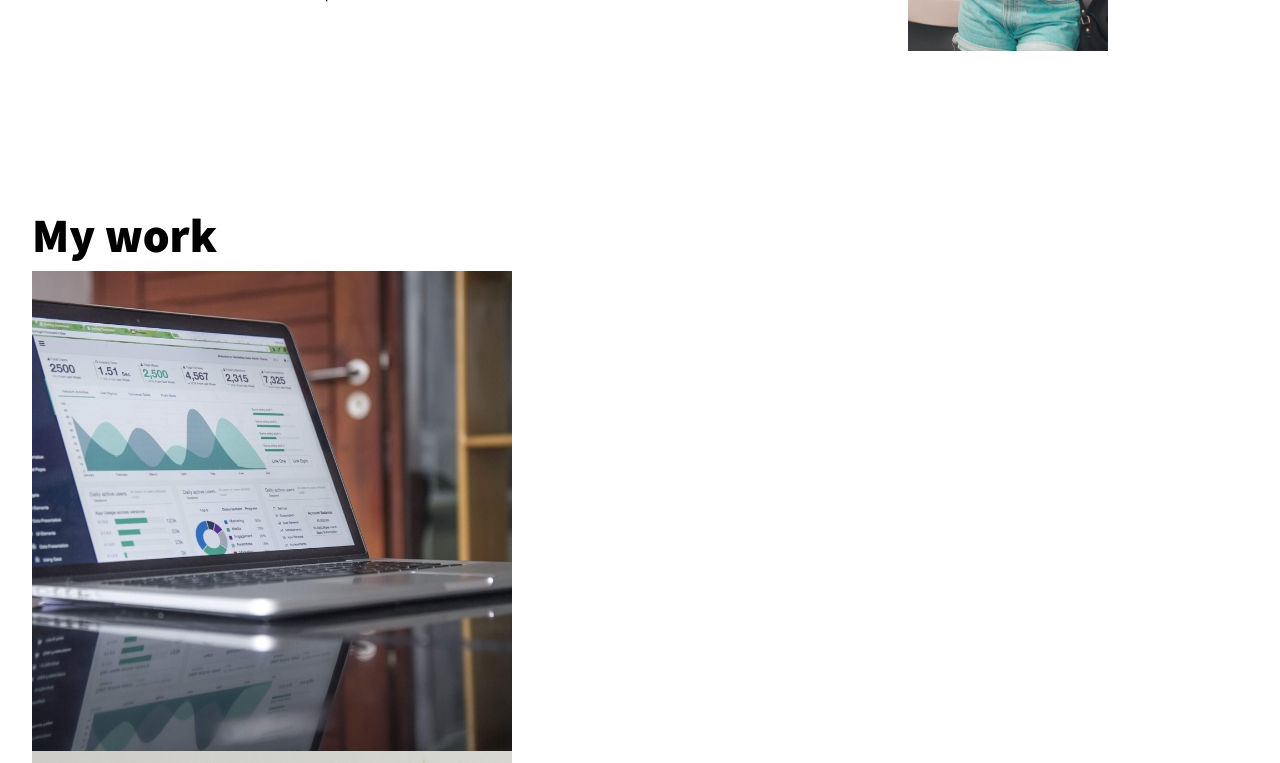
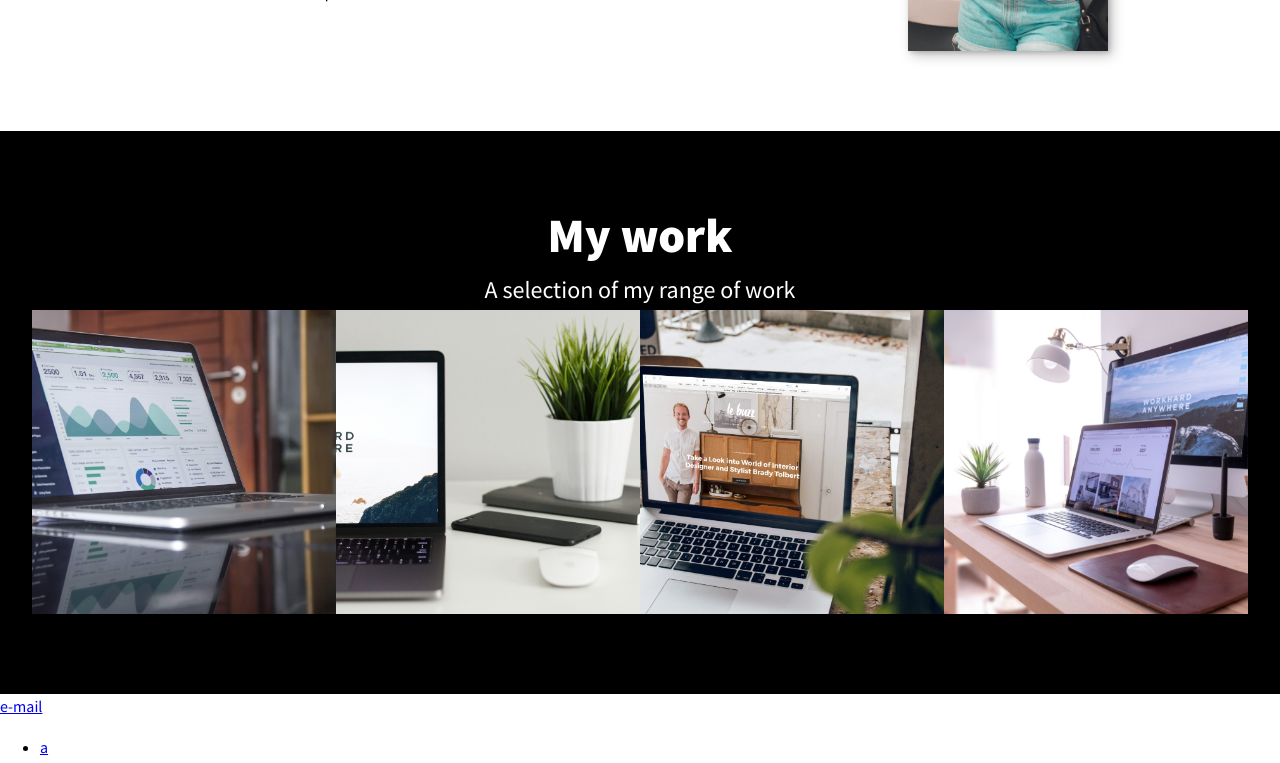
Before and after one commit to Bacell94/newPortfolio, a React (Create React App) app: page / in a window 1280 px wide. Shown: the part 1460-2223 px from the top of the page. Built offline with nearby package versions, Linux system fonts and the light colour scheme.

Commit message:
mywork css

```diff
--- a/src/components/MyWork.js
+++ b/src/components/MyWork.js
@@ -6,8 +6,8 @@ import project4 from "../images/portfolio-04.jpg"
 export default function MyWork() {
     return (
         <section class="my-work" id="work">
-            <h2 class="section__title">My work</h2>
-            <p class="section__subtitle"></p>
+            <h2 class="section__title section__title--work">My work</h2>
+            <p class="section__subtitle section__subtitle--work">A selection of my range of work</p>
 
             <div class="portfolio">
                 <a href="#" class="portfolio__item">
--- a/src/index.css
+++ b/src/index.css
@@ -1,6 +1,9 @@
 *, *::before, *::after {
     box-sizing: border-box;
 }
+
+/* custom styles */
+
 :root {
     /* font family */
     --ff-primary: 'Source Sans Pro', sans-serif;
@@ -17,6 +20,9 @@
     --fs-h2: 2.25rem;
     --fs-h3: 1.5rem;
     --fs-norm: 1rem;
+    /* shadow */
+    --bs: 0.25em 0.25em 0.75em rgba(0,0,0,.25),
+    0.125em 0.125em 0.25em rgba(0,0,0,.15);
 }
 /*font size for bigger screens */
 @media (min-with: 800px) {
@@ -27,6 +33,9 @@
         --fs-norm: 1.25rem;
     }
 }
+
+/* general styles */
+
 body {
     background: var(--clr-light);
     color: var(--clr-dark);
@@ -68,6 +77,8 @@ strong { font-weight: var(--fw-bold) }
     transform: scale(1.1);
 }
 
+/* typography */
+
 h1, h2, h3 {
     line-height: 1;
     margin: 0;
@@ -98,6 +109,7 @@ h3 { font-size: var(--fs-h1) }
     font-family: var(--ff-secondary);
     margin-bottom: 1em;
 }
+
 /* header */
 
 nav { display: none; }
@@ -193,7 +205,9 @@ nav { display: none; }
         margin-left: 2em;
     }
 }
+
 /* about me */
+
 .about-me {
     max-width: 1000px;
     margin: 0 auto;
@@ -234,3 +248,38 @@ nav { display: none; }
         z-index: 2;
     }
 }
+
+/* My Work */
+
+.my-work {
+    background-color: var(--clr-dark);
+    color: var(--clr-light);
+    text-align: center;
+}
+
+.portfolio {
+    display: grid;
+    grid-template-columns: repeat(auto-fit, minmax(300px, 1fr));
+}
+
+.portfolio__item {
+    background: var(--clr-accent);
+    overflow: hidden;
+}
+
+.portfolio__img {
+    transition:
+        transform 750ms cubic-bezier(.5, 0, .5, 1),
+        opacity 250ms linear;
+}
+
+.portfolio__item:focus {
+    position: relative;
+    z-index: 2;
+}
+
+.portfolio__img:hover,
+.portfolio__item:focus .portfolio__img {
+    transform: scale(1.2);
+    opacity: .5;
+}
```
